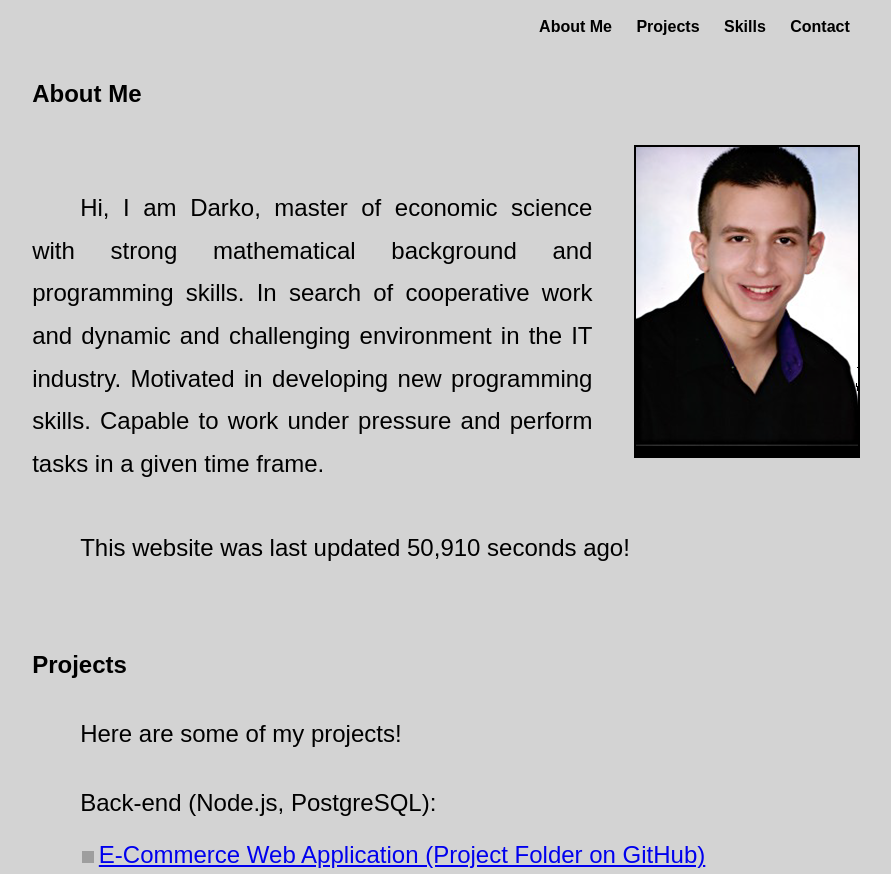
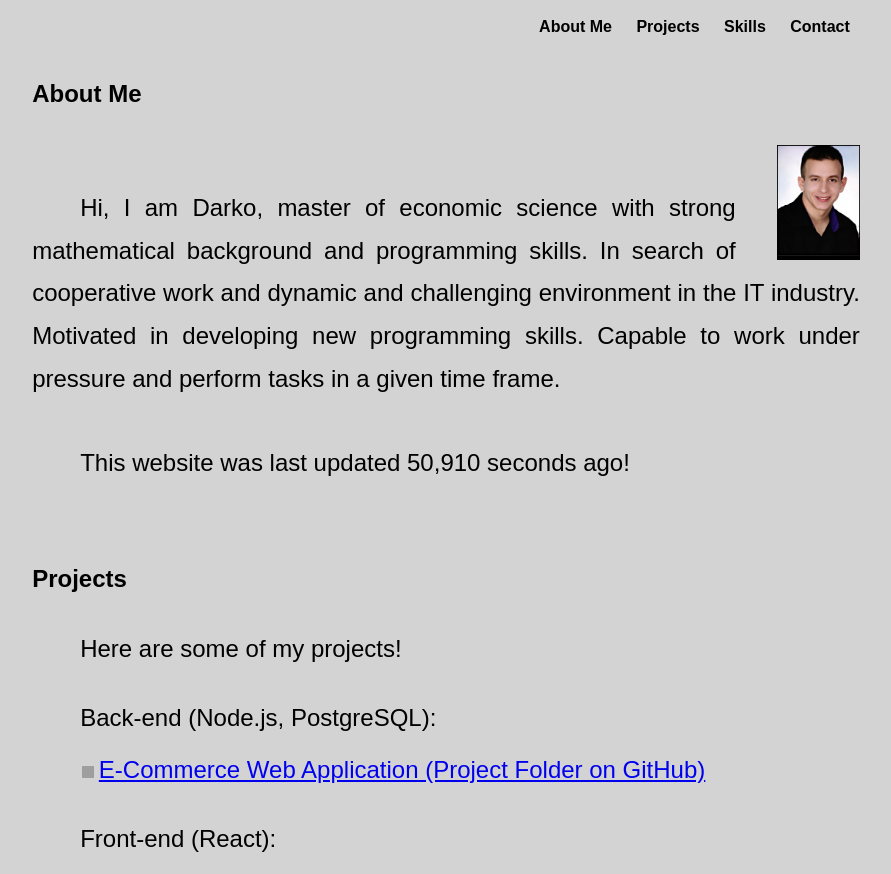
Before and after one commit to D-arko/d-arko.github.io, a plain HTML site: page index.html in a window 1280 px wide. Shown: the part 69-943 px from the top of the page, without its empty margins (194-1085 px from the left). Drawn offline with Linux system fonts and the light colour scheme; grey boxes are pictures that could not be loaded.

Commit message:
fix typo and adjust img size

```diff
--- a/index.html
+++ b/index.html
@@ -28,7 +28,7 @@
         <p>Here are some of my projects!</p>
         <p>Back-end (Node.js, PostgreSQL):</p>
         <a href="https://github.com/D-arko/E-Commerce" target="_blank">E-Commerce Web Application (Project Folder on GitHub)</a>
-        <p>Front-End React JS:</p>
+        <p>Front-end (React):</p>
         <a href="https://spotify-api-darko.netlify.app" target="_blank">Spotify API</a>
         <a href="https://github.com/D-arko/spotifyapi" target="_blank">Spotify API Project Folder on GitHub</a>
 
--- a/resources/style.css
+++ b/resources/style.css
@@ -46,6 +46,8 @@ nav a:hover {
 #about img {
     float: right;
     margin-left: 5%;
+    width: 10%;
+    height: auto;
 }
 
 #projects {
```
